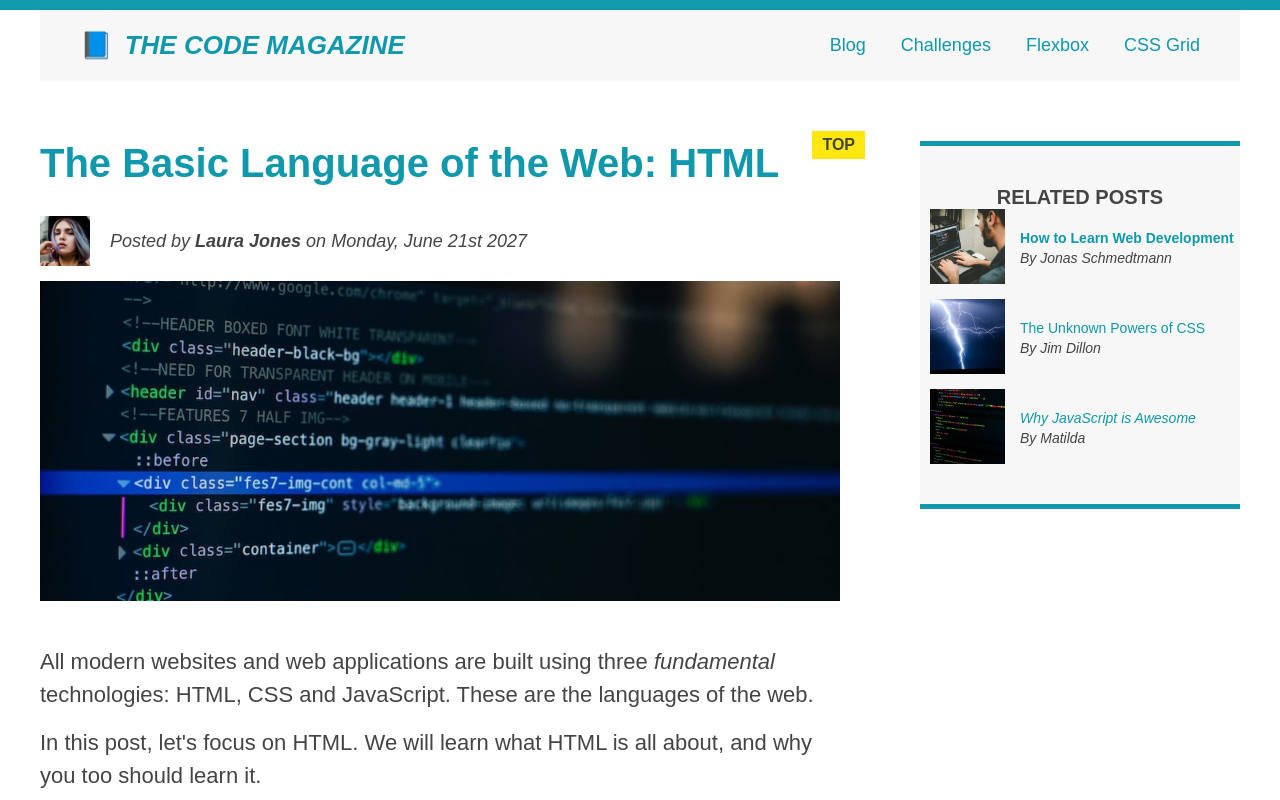
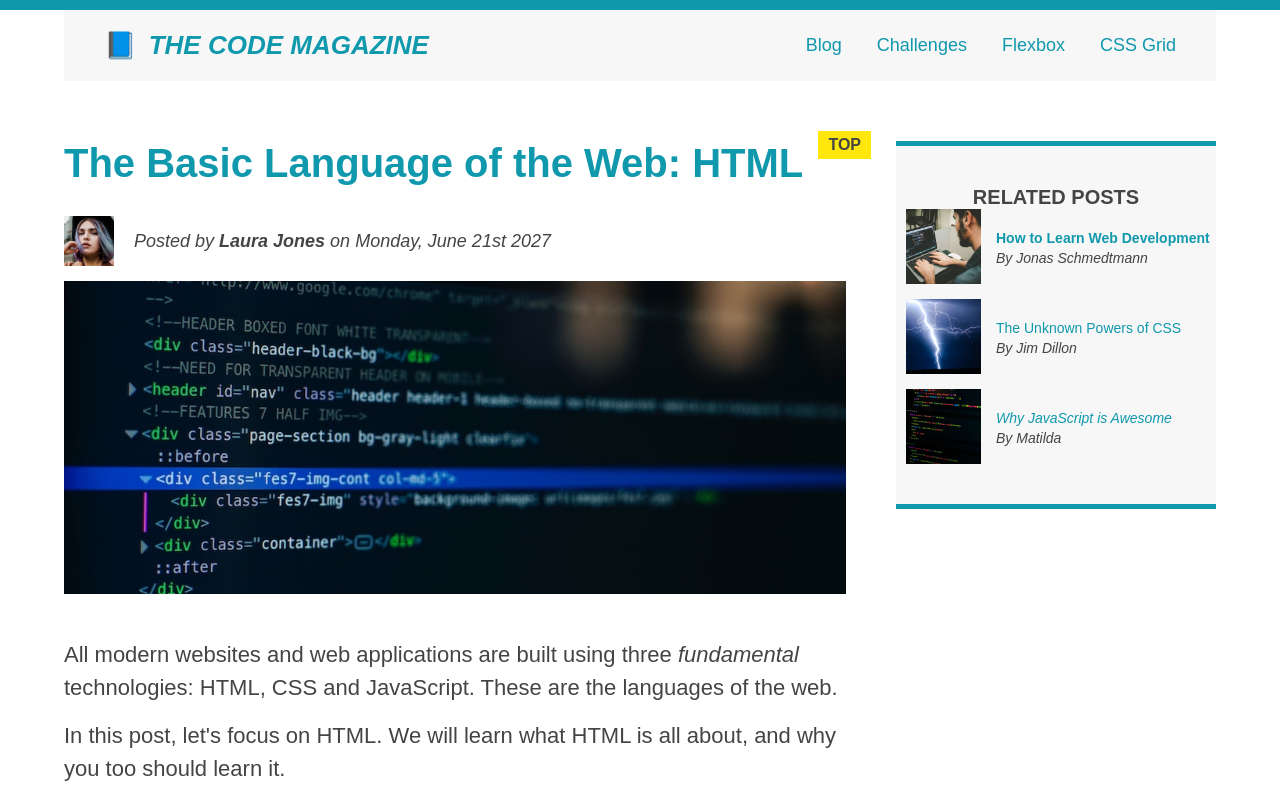
Before and after one commit to ariful-2019331062/september30.github.io, a plain HTML site: page index.html in a window 1280 px wide. Shown: the top 800 px of the page. Drawn offline with Linux system fonts and the light colour scheme.

Commit message:
Update starterforsect4.css

```diff
--- a/CSS/starterforsect4.css
+++ b/CSS/starterforsect4.css
@@ -15,7 +15,7 @@ body {
 }
 
 .container {
-  width: 1200px;
+  width: 90%;
   /* margin-left: auto;
   margin-right: auto; */
   margin: 0 auto;
@@ -250,7 +250,7 @@ h2::before {
 
 .row {
   display: flex;
-  gap: 80px;
+  gap: 50px;
   justify-content: space-between;
   align-items: flex-start;
 }
@@ -260,5 +260,5 @@ article {
 }
 
 aside {
-  flex: 0 1 320px;
+  flex: 0 0 320px;
 }
```
